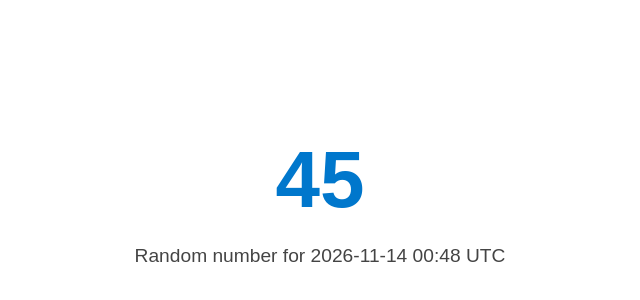
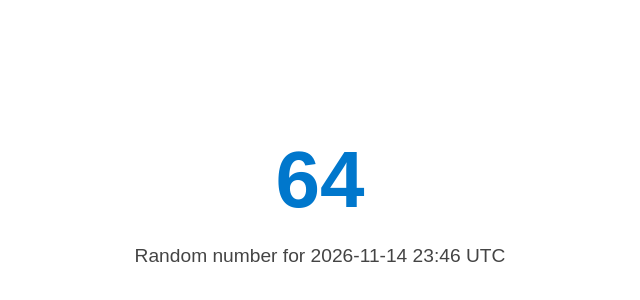
Before and after one commit to Neato-Nick/daily-random-number, a plain HTML site: page index.html in a window 1280 px wide. Shown: the part 58-358 px from the top of the page, without its empty margins (320-960 px from the left). Drawn offline with Linux system fonts and the light colour scheme.

Commit message:
Daily update: Sat Nov 14 23:46:18 UTC 2026

```diff
--- a/index.html
+++ b/index.html
@@ -11,7 +11,7 @@
   </style>
 </head>
 <body>
-  <h1>45</h1>
-  <p>Random number for 2026-11-14 00:48 UTC</p>
+  <h1>64</h1>
+  <p>Random number for 2026-11-14 23:46 UTC</p>
 </body>
 </html>
```
